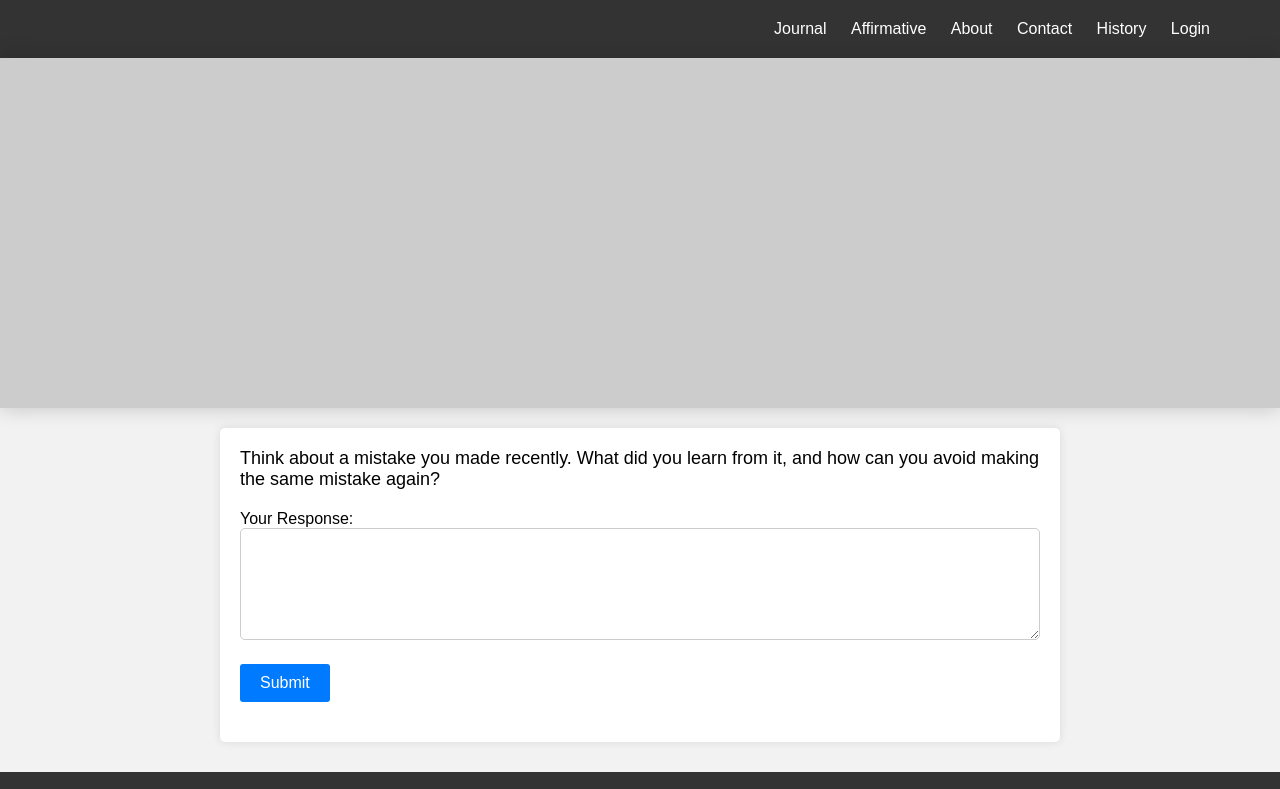
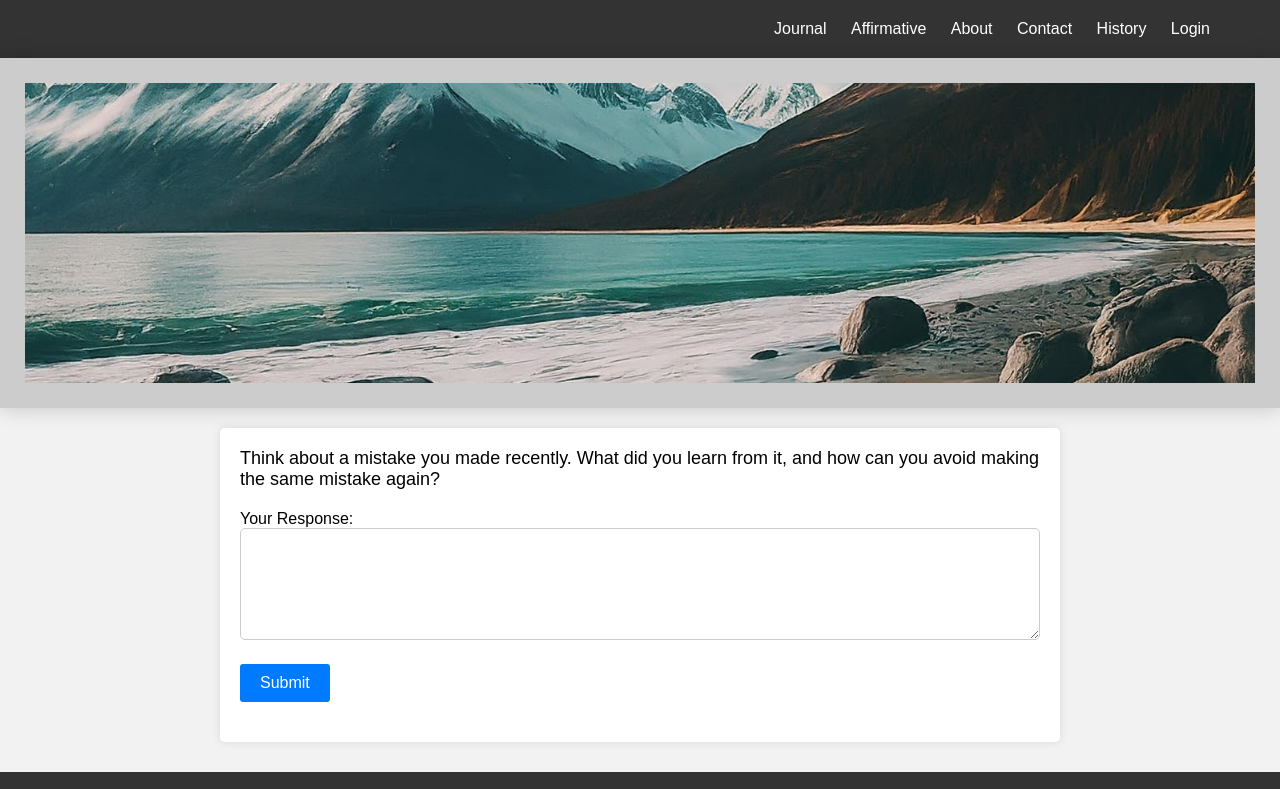
Before and after one commit to RYSz/Scribble-It, a plain HTML site: page index.html in a window 1280 px wide. Shown: the top 789 px of the page. Drawn offline with Linux system fonts and the light colour scheme.

Commit message:
Update index.html

```diff
--- a/index.html
+++ b/index.html
@@ -105,7 +105,7 @@
             position: relative;
             width: 100%;
             min-height: 300px;
-            background-image: url("pic-journal/mountain.jpeg");
+            background-image: url("mountain.jpeg");
             background-position: center;
             background-repeat: no-repeat;
             background-size: cover;
```
